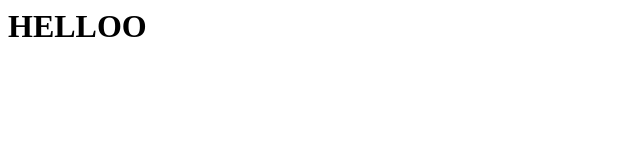
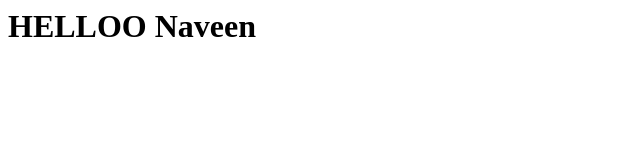
Before and after one commit to sjnaveenkumar/git-demo, a plain HTML site: page index.html in a window 1280 px wide. Shown: the whole page, without its empty margins (0-640 px from the left). Drawn offline with Linux system fonts and the light colour scheme.

Commit message:
updated index html file

```diff
--- a/index.html
+++ b/index.html
@@ -1 +1 @@
-<h1>HELLOO</h1>
+<h1>HELLOO Naveen</h1>
```
